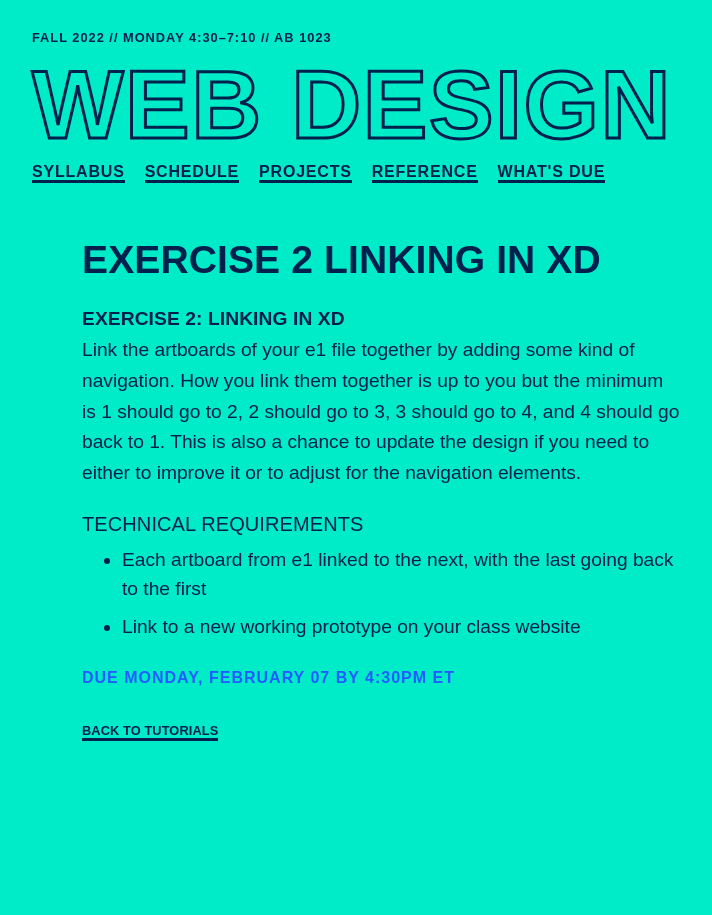
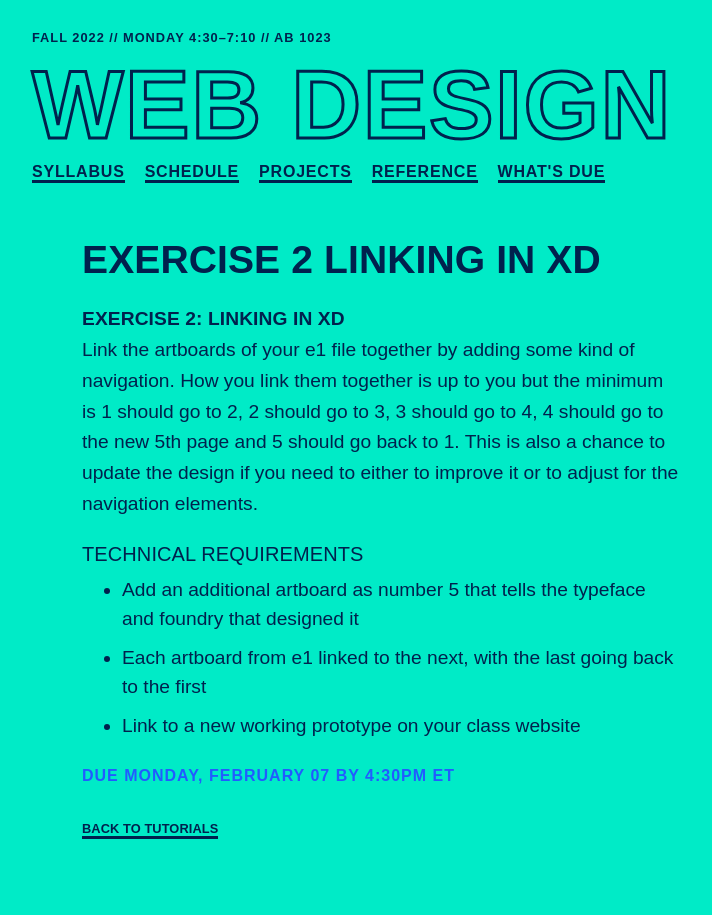
Before and after one commit to gmu-gd/web22-spring, a Jekyll site: the page built from _posts/2022-01-31-e2.md, in a window 1280 px wide. Shown: the whole page, without its empty margins (0-712 px from the left). Built offline with Jekyll 4.4.1, drawn with Linux system fonts in a browser that asks for light colours; some web fonts are replaced.

Commit message:
Update 2022-01-31-e2.md

```diff
--- a/_posts/2022-01-31-e2.md
+++ b/_posts/2022-01-31-e2.md
@@ -7,10 +7,10 @@
 categories: [exercises]
 ---
 #### Exercise 2: Linking in XD
-Link the artboards of your e1 file together by adding some kind of navigation. How you link them together is up to you but the minimum is 1 should go to 2, 2 should go to 3, 3 should go to 4, and 4 should go back to 1. This is also a chance to update the design if you need to either to improve it or to adjust for the navigation elements.
+Link the artboards of your e1 file together by adding some kind of navigation. How you link them together is up to you but the minimum is 1 should go to 2, 2 should go to 3, 3 should go to 4, 4 should go to the new 5th page and 5 should go back to 1. This is also a chance to update the design if you need to either to improve it or to adjust for the navigation elements.
 
 ##### Technical Requirements
-
+* Add an additional artboard as number 5 that tells the typeface and foundry that designed it
 * Each artboard from e1 linked to the next, with the last going back to the first
 * Link to a new working prototype on your class website
 
```
